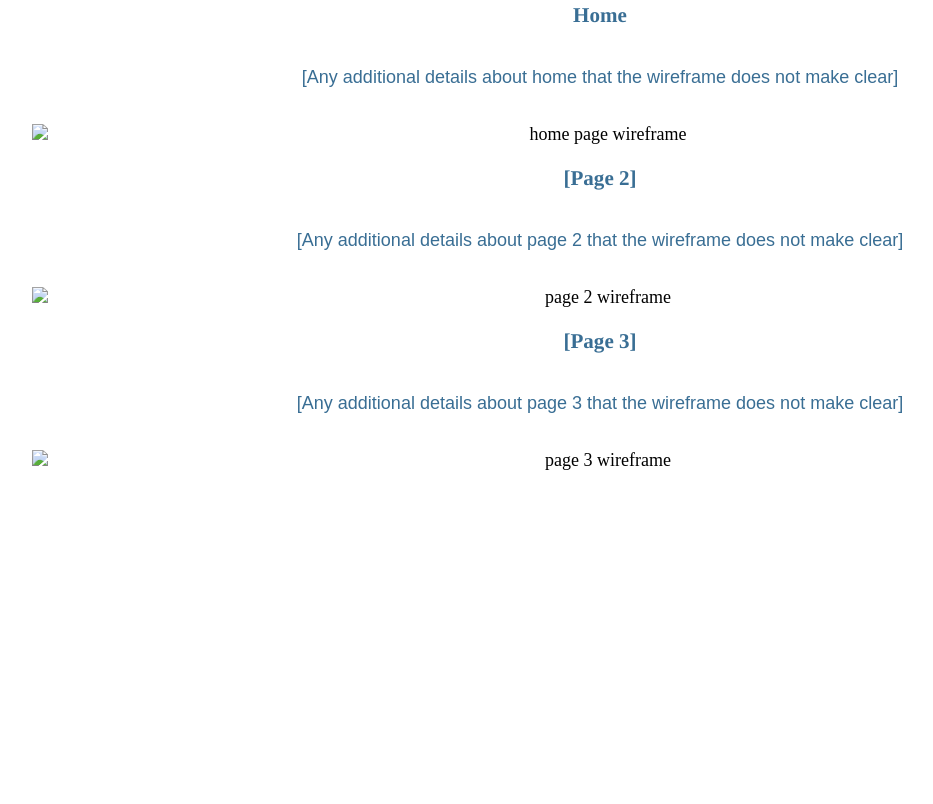
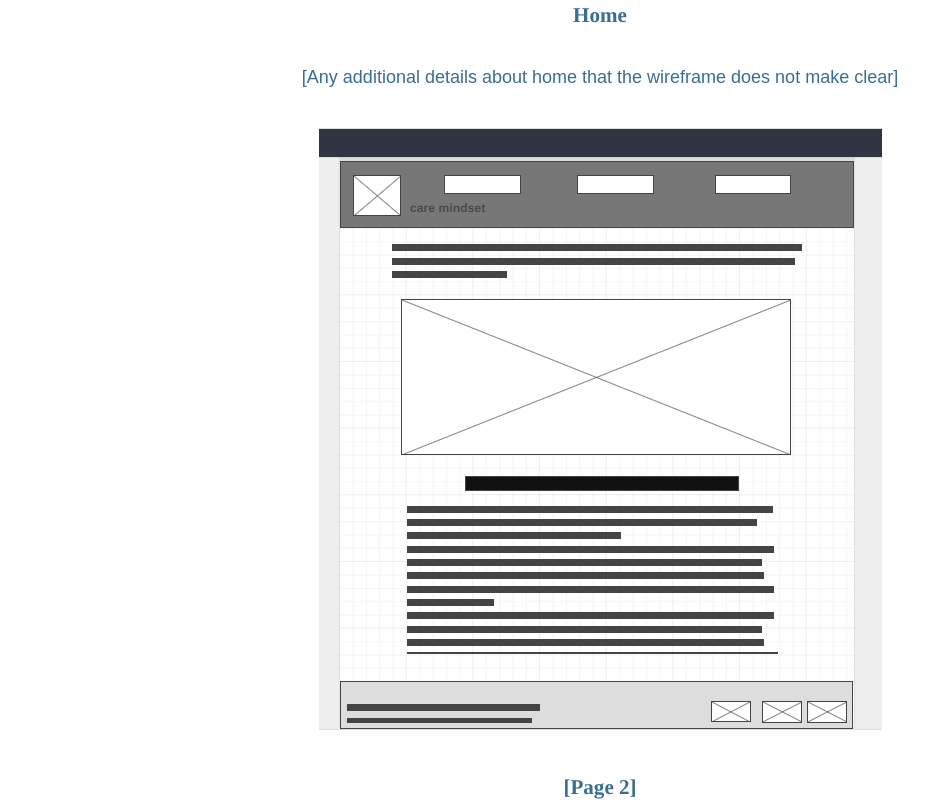
Before and after one commit to wealthcrib/WDD130, a plain HTML site: page wwr/achieves/site-plan.html in a window 1280 px wide. Shown: the part 7256-8060 px from the top of the page, without its empty margins (40-973 px from the left). Before the commit the page ends 7799 px from the top, so only its background shows below. Drawn offline with Linux system fonts and the light colour scheme; a web font is replaced by a local one.

Commit message:
personal

```diff
--- a/wwr/achieves/site-plan.html
+++ b/wwr/achieves/site-plan.html
@@ -182,19 +182,19 @@
       <p>
         [Any additional details about home that the wireframe does not make clear]
       </p>
-      <img src="#" alt="home page wireframe">
+      <img src="personal 1.PNG" alt="home page wireframe">
 
       <h3>[Page 2]</h3>
       <p>
         [Any additional details about page 2 that the wireframe does not make clear]
       </p>
-      <img src="#" alt="page 2 wireframe">
+      <img src="personal2.PNG" alt="page 2 wireframe">
 
       <h3>[Page 3]</h3>
       <p>
         [Any additional details about page 3 that the wireframe does not make clear]
       </p>
-      <img src="#" alt="page 3 wireframe">
+      <img src="personal 3.PNG" alt="page 3 wireframe">
     </main>
   </body>
 
```
Also changed, not shown: wwr/achieves/personal 1.PNG (added), wwr/achieves/personal 3.PNG (added), wwr/achieves/personal2.PNG (added).
